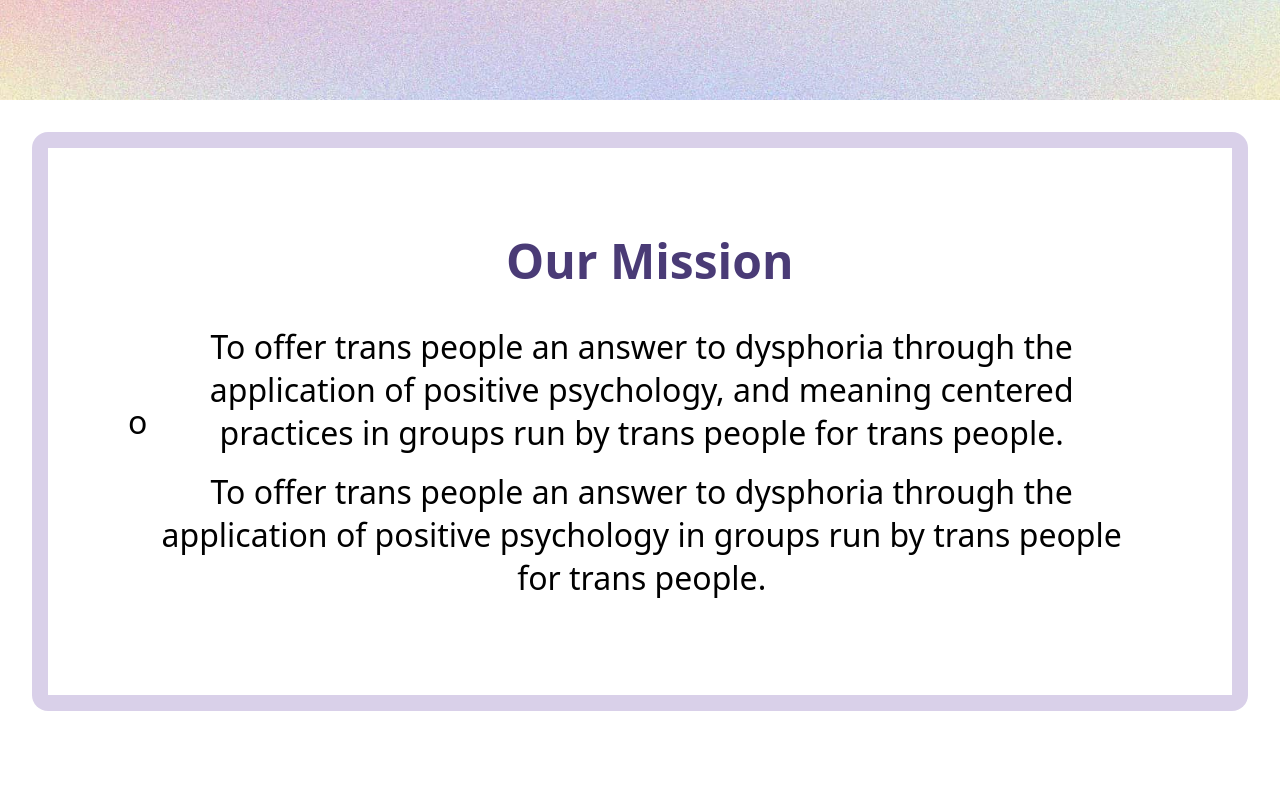
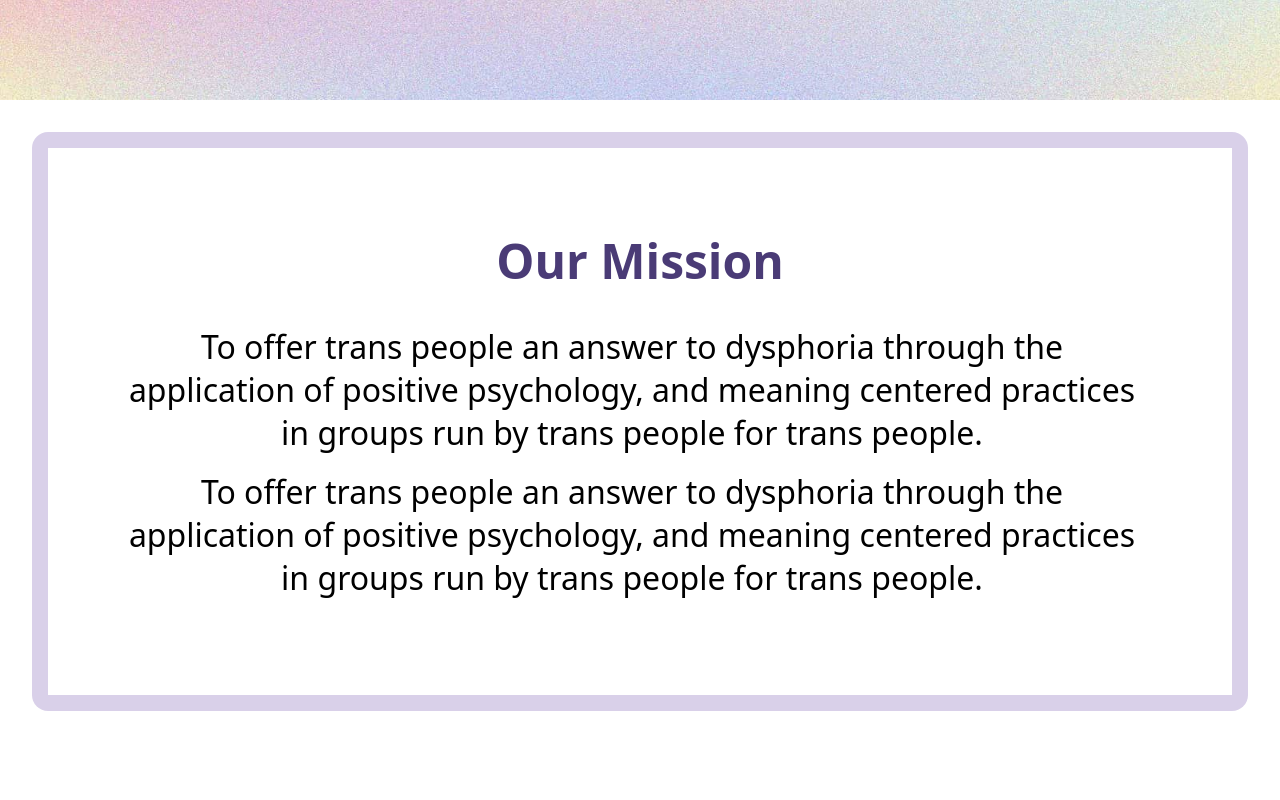
Before and after one commit to strawberrykeycap/Website-Mockup, a website built with Vite: page index.html in a window 1280 px wide. Shown: the part 700-1500 px from the top of the page. Built offline with nearby package versions, Linux system fonts and the light colour scheme; files whose address does not match are found by name.

Commit message:
updated mission statement

```diff
--- a/index.html
+++ b/index.html
@@ -70,7 +70,7 @@
 
         <!-- Mission Section -->
         <section class="mission" id="mission">
-        o
+
           <div id="mission-content">
             <h2>Our Mission</h2>
 
@@ -80,7 +80,10 @@
                run by trans people for trans people.
               </p>
 
-            <p>To offer trans people an answer to dysphoria through the application of positive psychology in groups run by trans people for trans people.</p>
+            <p>To offer trans people an answer
+              to dysphoria through the application
+              of positive psychology, and meaning centered practices in groups run
+              by trans people for trans people.</p>
           </div>
         </section>
 
```
